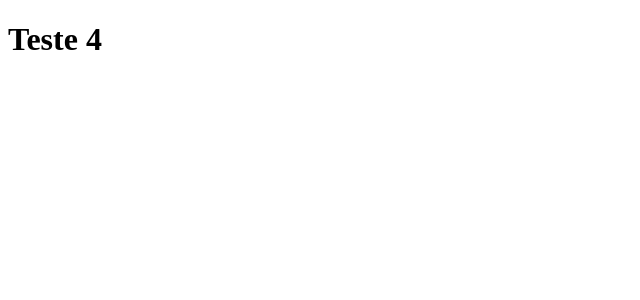
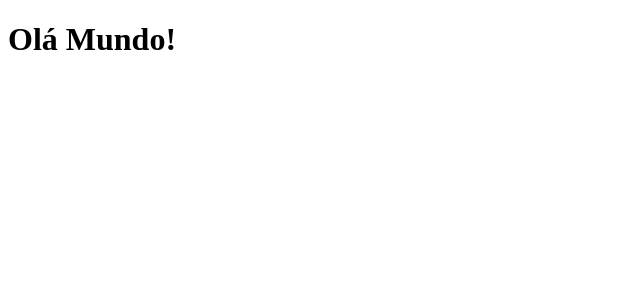
Before and after one commit to pedroaugsf/Clone-tab-news, a Next.js app: page / in a window 1280 px wide. Shown: the top 300 px of the page, without its empty margins (0-640 px from the left). Built offline with nearby package versions, Linux system fonts and the light colour scheme.

Commit message:
Usando o git force.

```diff
--- a/pages/index.js
+++ b/pages/index.js
@@ -1,5 +1,5 @@
 function Home() {
-    return <h1>Teste 4</h1>
+    return <h1>Olá Mundo!</h1>
 }
 
 export default Home;
```
